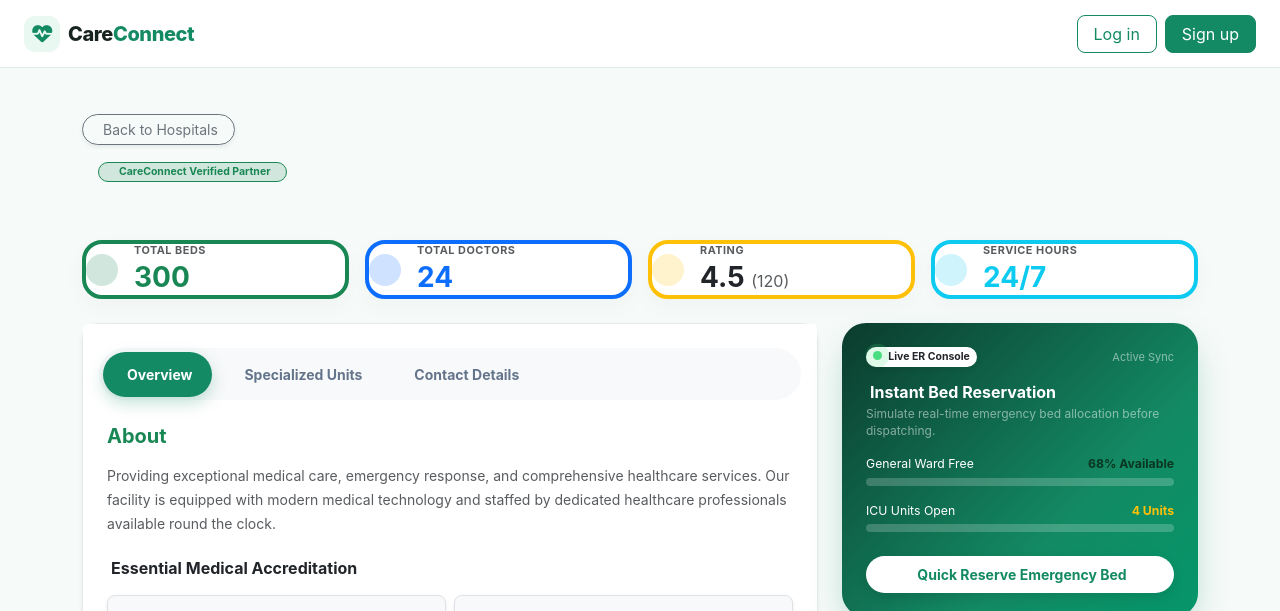
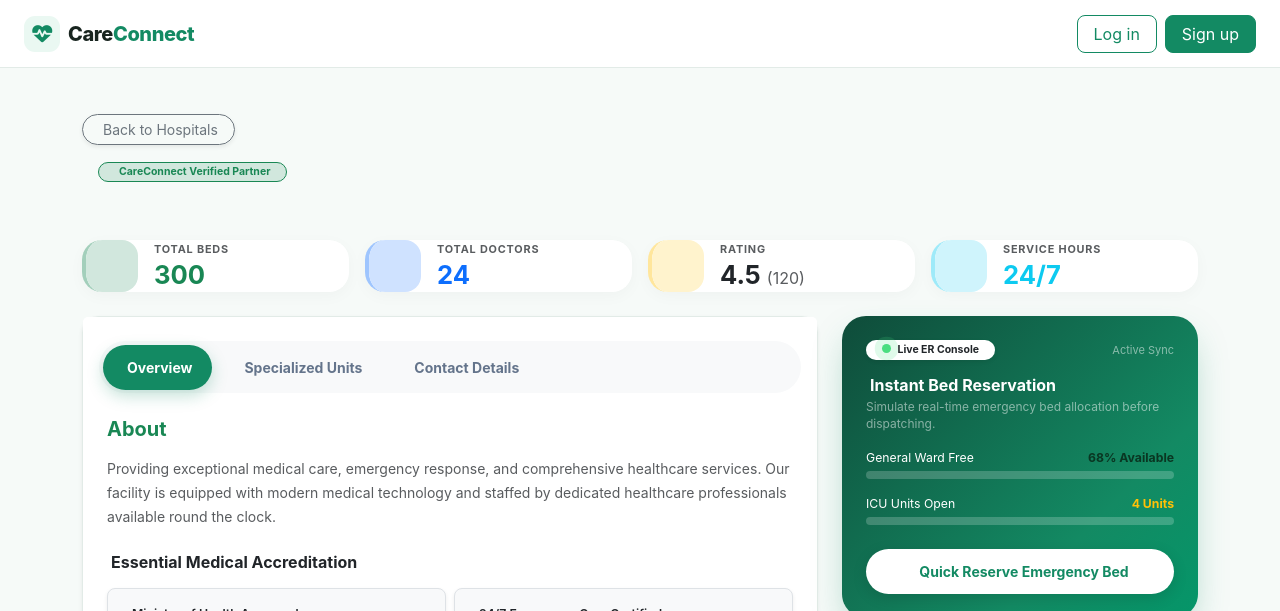
Before and after one commit to nazminnahar524-dotcom/CareConnect, a Django app: template careconnect/hospitals/templates/hospitals/hospital_detail.html in a window 1280 px wide. Shown: the top 611 px of the page. Run offline with Django 3.2, Linux system fonts and the light colour scheme; the template is opened without the code that fills it, so the values that code supplies are empty.

Commit message:
Redesign live ER console

```diff
--- a/careconnect/hospitals/templates/hospitals/hospital_detail.html
+++ b/careconnect/hospitals/templates/hospitals/hospital_detail.html
@@ -22,19 +22,39 @@
     }
 
     /* 3D Elevated Metric Cards */
-    .metric-card {
+    .metric-card-modern {
         border-radius: 20px;
         background: #ffffff;
-        border: 1px solid #e2ebe7;
-        box-shadow: 0 8px 24px rgba(0, 0, 0, 0.03);
+        border: 1px solid #eef2f0;
+        box-shadow: 0 4px 16px rgba(0, 0, 0, 0.03);
         transition: all 0.35s cubic-bezier(0.34, 1.56, 0.64, 1);
+        position: relative;
+        overflow: hidden;
     }
 
-    .metric-card:hover {
+    .metric-card-modern:hover {
         transform: translateY(-6px) scale(1.02);
-        box-shadow: 0 20px 40px -10px rgba(19, 138, 99, 0.18) !important;
-        border-color: #138a63 !important;
+        box-shadow: 0 16px 32px -8px rgba(19, 138, 99, 0.15) !important;
     }
+
+    .metric-card-modern .icon-box {
+        width: 52px;
+        height: 52px;
+        border-radius: 16px;
+        display: flex;
+        align-items: center;
+        justify-content: center;
+        transition: transform 0.35s cubic-bezier(0.34, 1.56, 0.64, 1);
+    }
+
+    .metric-card-modern:hover .icon-box {
+        transform: scale(1.12) rotate(6deg);
+    }
+
+    .metric-card-modern.border-success-subtle:hover { border-color: #198754 !important; }
+    .metric-card-modern.border-primary-subtle:hover { border-color: #0d6efd !important; }
+    .metric-card-modern.border-warning-subtle:hover { border-color: #ffc107 !important; }
+    .metric-card-modern.border-info-subtle:hover { border-color: #0dcaf0 !important; }
 
     /* Map container styling */
     #detailMap {
@@ -47,7 +67,7 @@
 
     /* High-End Live Occupancy & Quick Action Console */
     .occupancy-console {
-        background: linear-gradient(135deg, #0b3b2d 0%, #138a63 65%, #059669 100%);
+        background: linear-gradient(135deg, #0f4c3a 0%, #138a63 70%, #059669 100%);
         color: #fff;
         border-radius: 24px;
         position: relative;
@@ -90,23 +110,40 @@
         transition: width 1.2s cubic-bezier(0.16, 1, 0.3, 1);
     }
 
-    /* Interactive Reserve Button Styling */
+    /* Cute Pop & Slide Button Animation */
+    @keyframes cutePop {
+        0% { transform: scale(1); }
+        40% { transform: scale(0.92) translateX(4px); }
+        70% { transform: scale(1.06); }
+        100% { transform: scale(1); }
+    }
+
     .btn-reserve-live {
         background: #ffffff;
         color: #138a63;
         font-weight: 700;
         border-radius: 50rem;
         border: none;
-        padding: 10px 20px;
+        padding: 12px 20px;
         transition: all 0.3s cubic-bezier(0.34, 1.56, 0.64, 1);
-        box-shadow: 0 4px 12px rgba(0,0,0,0.1);
+        box-shadow: 0 4px 15px rgba(0,0,0,0.12);
+        display: inline-flex;
+        align-items: center;
+        justify-content: center;
+        gap: 8px;
     }
 
     .btn-reserve-live:hover {
         background: #eaf8f2;
         color: #0b3b2d;
-        transform: scale(1.04);
-        box-shadow: 0 6px 16px rgba(0,0,0,0.15);
+        transform: translateY(-2px);
+        box-shadow: 0 8px 20px rgba(0,0,0,0.2);
+    }
+
+    .btn-reserve-live.popped {
+        animation: cutePop 0.5s ease;
+        background: #4ade80 !important;
+        color: #0b3b2d !important;
     }
 
     /* Custom Navigation Tabs */
@@ -158,56 +195,61 @@
         </div>
     </div>
 
-    <!-- Quick Metrics Stat Strip -->
-    <div class="row g-3 mb-4">
+    <!-- Redesigned 4 Stat Metric Cards Strip -->
+    <div class="row g-3 mb-4 metric-card-wrapper">
         <div class="col-md-3 col-6">
-            <div class="card p-3.5 border-start border-success border-4 metric-card h-100">
+            <div class="card p-3.5 border-0 border-start border-success border-4 metric-card-modern border-success-subtle h-100">
                 <div class="d-flex align-items-center">
-                    <div class="flex-shrink-0 bg-success-subtle text-success p-3 rounded-4 fs-3 me-3">
+                    <div class="flex-shrink-0 icon-box bg-success-subtle text-success fs-3 me-3">
                         <i class="bi bi-door-open-fill"></i>
                     </div>
                     <div>
-                        <h6 class="text-muted mb-1 text-uppercase small fw-bold" style="font-size: 0.68rem; letter-spacing: 0.5px;">Total Beds</h6>
-                        <h3 class="fw-bold mb-0 text-success">{{ hospital.total_beds|default:"300" }}</h3>
+                        <h6 class="text-muted mb-1 text-uppercase fw-bold" style="font-size: 0.68rem; letter-spacing: 0.8px;">Total Beds</h6>
+                        <h3 class="fw-bold mb-0 text-success counter-val" style="font-size: 1.6rem;">{{ hospital.total_beds|default:"300" }}</h3>
                     </div>
                 </div>
             </div>
         </div>
+
         <div class="col-md-3 col-6">
-            <div class="card p-3.5 border-start border-primary border-4 metric-card h-100">
+            <div class="card p-3.5 border-0 border-start border-primary border-4 metric-card-modern border-primary-subtle h-100">
                 <div class="d-flex align-items-center">
-                    <div class="flex-shrink-0 bg-primary-subtle text-primary p-3 rounded-4 fs-3 me-3">
+                    <div class="flex-shrink-0 icon-box bg-primary-subtle text-primary fs-3 me-3">
                         <i class="bi bi-person-badge-fill"></i>
                     </div>
                     <div>
-                        <h6 class="text-muted mb-1 text-uppercase small fw-bold" style="font-size: 0.68rem; letter-spacing: 0.5px;">Total Doctors</h6>
-                        <h3 class="fw-bold mb-0 text-primary">{{ hospital.total_doctors|default:"24" }}</h3>
+                        <h6 class="text-muted mb-1 text-uppercase fw-bold" style="font-size: 0.68rem; letter-spacing: 0.8px;">Total Doctors</h6>
+                        <h3 class="fw-bold mb-0 text-primary counter-val" style="font-size: 1.6rem;">{{ hospital.total_doctors|default:"24" }}</h3>
                     </div>
                 </div>
             </div>
         </div>
+
         <div class="col-md-3 col-6">
-            <div class="card p-3.5 border-start border-warning border-4 metric-card h-100">
+            <div class="card p-3.5 border-0 border-start border-warning border-4 metric-card-modern border-warning-subtle h-100">
                 <div class="d-flex align-items-center">
-                    <div class="flex-shrink-0 bg-warning-subtle text-warning p-3 rounded-4 fs-3 me-3">
+                    <div class="flex-shrink-0 icon-box bg-warning-subtle text-warning fs-3 me-3">
                         <i class="bi bi-star-fill"></i>
                     </div>
                     <div>
-                        <h6 class="text-muted mb-1 text-uppercase small fw-bold" style="font-size: 0.68rem; letter-spacing: 0.5px;">Rating</h6>
-                        <h3 class="fw-bold mb-0 text-dark">{{ hospital.rating|default:"4.5" }} <span class="fs-6 text-muted fw-normal">({{ hospital.reviews_count|default:"120" }})</span></h3>
+                        <h6 class="text-muted mb-1 text-uppercase fw-bold" style="font-size: 0.68rem; letter-spacing: 0.8px;">Rating</h6>
+                        <h3 class="fw-bold mb-0 text-dark" style="font-size: 1.6rem;">
+                            {{ hospital.rating|default:"4.5" }} <span class="fs-6 text-muted fw-normal">({{ hospital.reviews_count|default:"120" }})</span>
+                        </h3>
                     </div>
                 </div>
             </div>
         </div>
+
         <div class="col-md-3 col-6">
-            <div class="card p-3.5 border-start border-info border-4 metric-card h-100">
+            <div class="card p-3.5 border-0 border-start border-info border-4 metric-card-modern border-info-subtle h-100">
                 <div class="d-flex align-items-center">
-                    <div class="flex-shrink-0 bg-info-subtle text-info p-3 rounded-4 fs-3 me-3">
+                    <div class="flex-shrink-0 icon-box bg-info-subtle text-info fs-3 me-3">
                         <i class="bi bi-clock-history"></i>
                     </div>
                     <div>
-                        <h6 class="text-muted mb-1 text-uppercase small fw-bold" style="font-size: 0.68rem; letter-spacing: 0.5px;">Service Hours</h6>
-                        <h3 class="fw-bold mb-0 text-info">24/7</h3>
+                        <h6 class="text-muted mb-1 text-uppercase fw-bold" style="font-size: 0.68rem; letter-spacing: 0.8px;">Service Hours</h6>
+                        <h3 class="fw-bold mb-0 text-info" style="font-size: 1.6rem;">24/7</h3>
                     </div>
                 </div>
             </div>
@@ -308,7 +350,7 @@
             <!-- UNIQUE FEATURE: Interactive Live Occupancy & Quick Bed Reservation Widget -->
             <div class="occupancy-console p-4 mb-4">
                 <div class="d-flex justify-content-between align-items-center mb-3">
-                    <span class="badge bg-white text-dark rounded-pill px-2.5 py-1 fw-bold small shadow-sm">
+                    <span class="badge bg-white text-dark rounded-pill px-3 py-1 fw-bold small shadow-sm">
                         <span class="pulse-dot-live me-1"></span> Live ER Console
                     </span>
                     <span class="small text-white-50" style="font-size: 11px;">Active Sync</span>
@@ -339,9 +381,9 @@
                     </div>
                 </div>
 
-                <!-- Interactive JS Trigger -->
-                <button type="button" class="btn-reserve-live w-100 mt-2 py-2" id="simReserveBtn">
-                    <i class="bi bi-check2-circle me-1"></i> Quick Reserve Emergency Bed
+                <!-- Cute Pop Button -->
+                <button type="button" class="btn-reserve-live w-100 mt-2" id="simReserveBtn">
+                    <i class="bi bi-heart-fill text-danger"></i> Quick Reserve Emergency Bed
                 </button>
             </div>
 
@@ -405,7 +447,7 @@
     </div>
 </div>
 
-<!-- JavaScript for Interactive Map & Bed Reservation Simulator -->
+<!-- JavaScript for Interactive Map & Cute Pop Button Simulation -->
 <script>
     document.addEventListener("DOMContentLoaded", function () {
         // Initialize Map
@@ -422,7 +464,7 @@
         var marker = L.marker([lat, lng]).addTo(map);
         marker.bindPopup("<b>{{ hospital.name|escapejs }}</b><br>{{ hospital.location|escapejs }}").openPopup();
 
-        // Interactive Bed Reservation Simulation JS
+        // Cute Pop Button Simulation JS
         const reserveBtn = document.getElementById('simReserveBtn');
         const wardText = document.getElementById('wardFreeText');
         const wardBar = document.getElementById('wardProgressBar');
@@ -434,17 +476,22 @@
         reserveBtn.addEventListener('click', function() {
             if (!reserved) {
                 reserved = true;
-                reserveBtn.innerHTML = '<i class="bi bi-check-all me-1"></i> Bed Secured Successfully!';
-                reserveBtn.classList.remove('btn-reserve-live');
-                reserveBtn.classList.add('btn', 'btn-light', 'text-success', 'fw-bold');
 
-                // Animate change
+                // Add pop animation class
+                reserveBtn.classList.add('popped');
+                reserveBtn.innerHTML = '<i class="bi bi-stars"></i> Bed Secured ✔️';
+
+                // Update metrics visually
                 wardText.innerText = "67% Available (-1 Bed)";
                 wardBar.style.width = "67%";
                 icuText.innerText = "3 Units (-1 ICU)";
-                icuProgressBar.style.width = "30%";
+                icuBar.style.width = "30%";
+
+                setTimeout(() => {
+                    reserveBtn.classList.remove('popped');
+                }, 500);
             } else {
-                alert("An active reservation is already logged for this session.");
+                alert("A bed is already secured for your active session!");
             }
         });
     });
```
